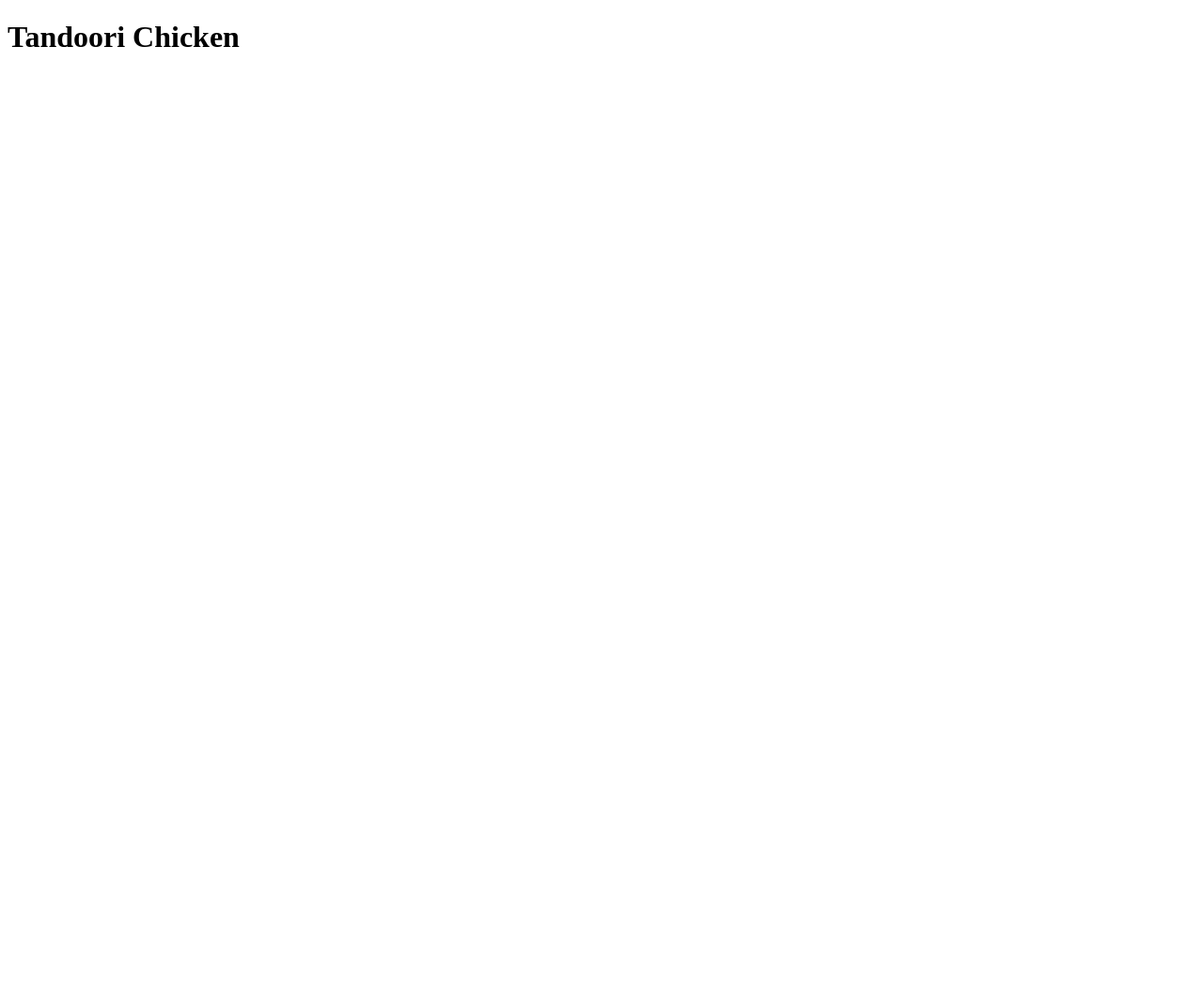
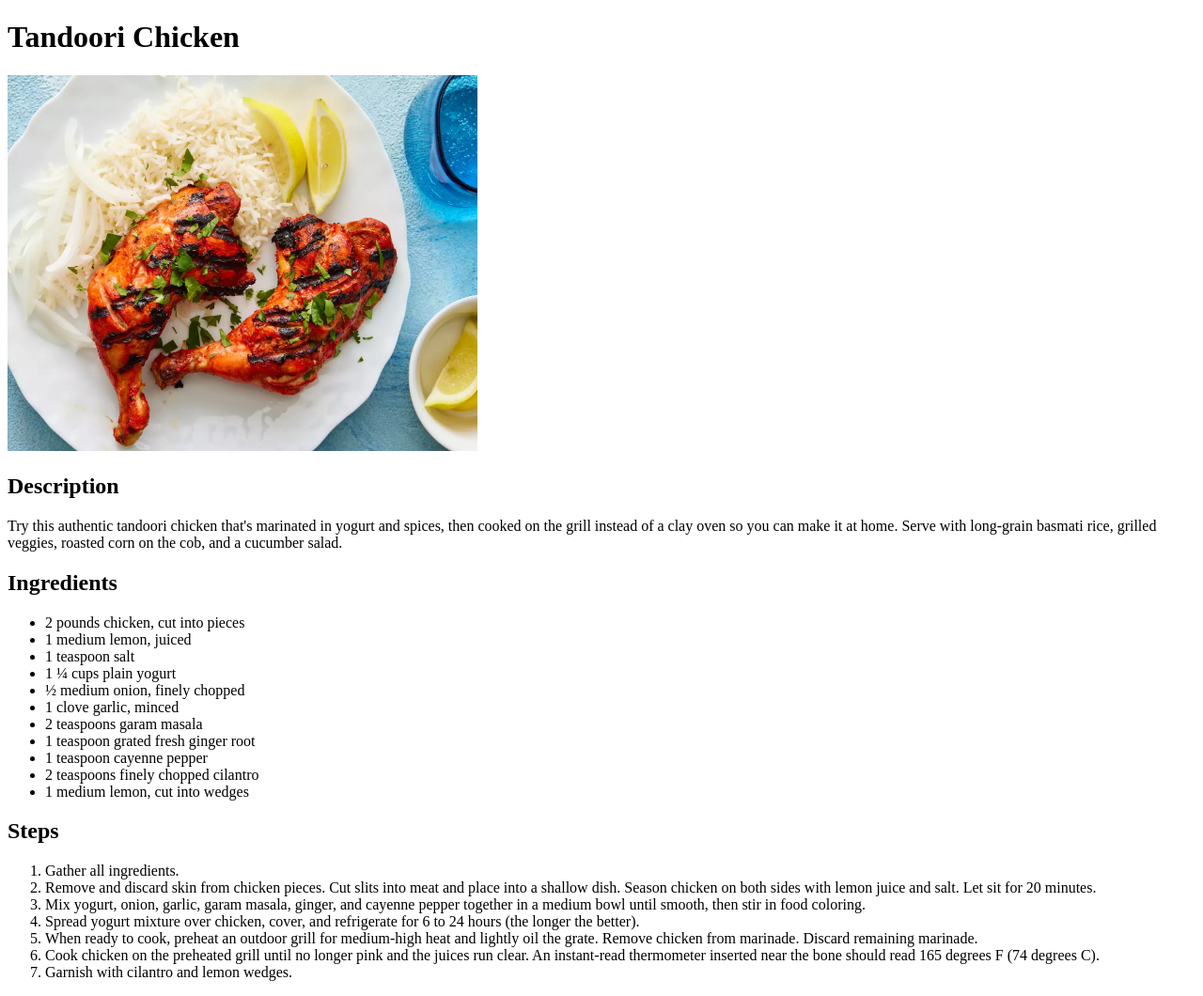
Before and after one commit to suryadeepkoduri/recipes, a plain HTML site: page recipes/tandoori-chicken.html in a window 1280 px wide. Shown: the whole page at 94% size. Before the commit the page ends 800 px from the top, so only its background shows below. Drawn offline with Linux system fonts and the light colour scheme.

Commit message:
new recipes added

```diff
--- a/recipes/tandoori-chicken.html
+++ b/recipes/tandoori-chicken.html
@@ -7,5 +7,35 @@
 
     <body>
         <h1>Tandoori Chicken</h1>
+        <img src="../images/indian-tandoori-chicken.webp" alt="Tandoori Chicken Image" height="400" width="500">
+
+        <h2>Description</h2>
+        <p>Try this authentic tandoori chicken that's marinated in yogurt and spices, then cooked on the grill instead of a clay oven so you can make it at home. Serve with long-grain basmati rice, grilled veggies, roasted corn on the cob, and a cucumber salad. </p>
+
+        <h2>Ingredients</h2>
+        <ul>
+            <li>2 pounds chicken, cut into pieces</li>
+            <li>1 medium lemon, juiced</li>
+            <li>1 teaspoon salt</li>
+            <li>1 ¼ cups plain yogurt</li>
+            <li>½ medium onion, finely chopped</li>
+            <li>1 clove garlic, minced</li>
+            <li>2 teaspoons garam masala</li>
+            <li>1 teaspoon grated fresh ginger root</li>
+            <li>1 teaspoon cayenne pepper</li>
+            <li>2 teaspoons finely chopped cilantro</li>
+            <li>1 medium lemon, cut into wedges</li>
+        </ul>
+
+        <h2>Steps</h2>
+        <ol>
+            <li>Gather all ingredients.</li>
+            <li> Remove and discard skin from chicken pieces. Cut slits into meat and place into a shallow dish. Season chicken on both sides with lemon juice and salt. Let sit for 20 minutes. </li>
+            <li> Mix yogurt, onion, garlic, garam masala, ginger, and cayenne pepper together in a medium bowl until smooth, then stir in food coloring. </li>
+            <li> Spread yogurt mixture over chicken, cover, and refrigerate for 6 to 24 hours (the longer the better). </li>
+            <li> When ready to cook, preheat an outdoor grill for medium-high heat and lightly oil the grate. Remove chicken from marinade. Discard remaining marinade. </li>
+            <li> Cook chicken on the preheated grill until no longer pink and the juices run clear. An instant-read thermometer inserted near the bone should read 165 degrees F (74 degrees C). </li>
+            <li> Garnish with cilantro and lemon wedges. </li>
+        </ol>
     </body>
 </html>
```
Also changed, not shown: index.html (+5 -1 lines), recipes/chicken-tikka-masala.html (added, +49 -0 lines), images/chicken-tikka-masala.png (added), images/indian-illustration.webp (added), images/indian-tandoori-chicken.webp (added).
